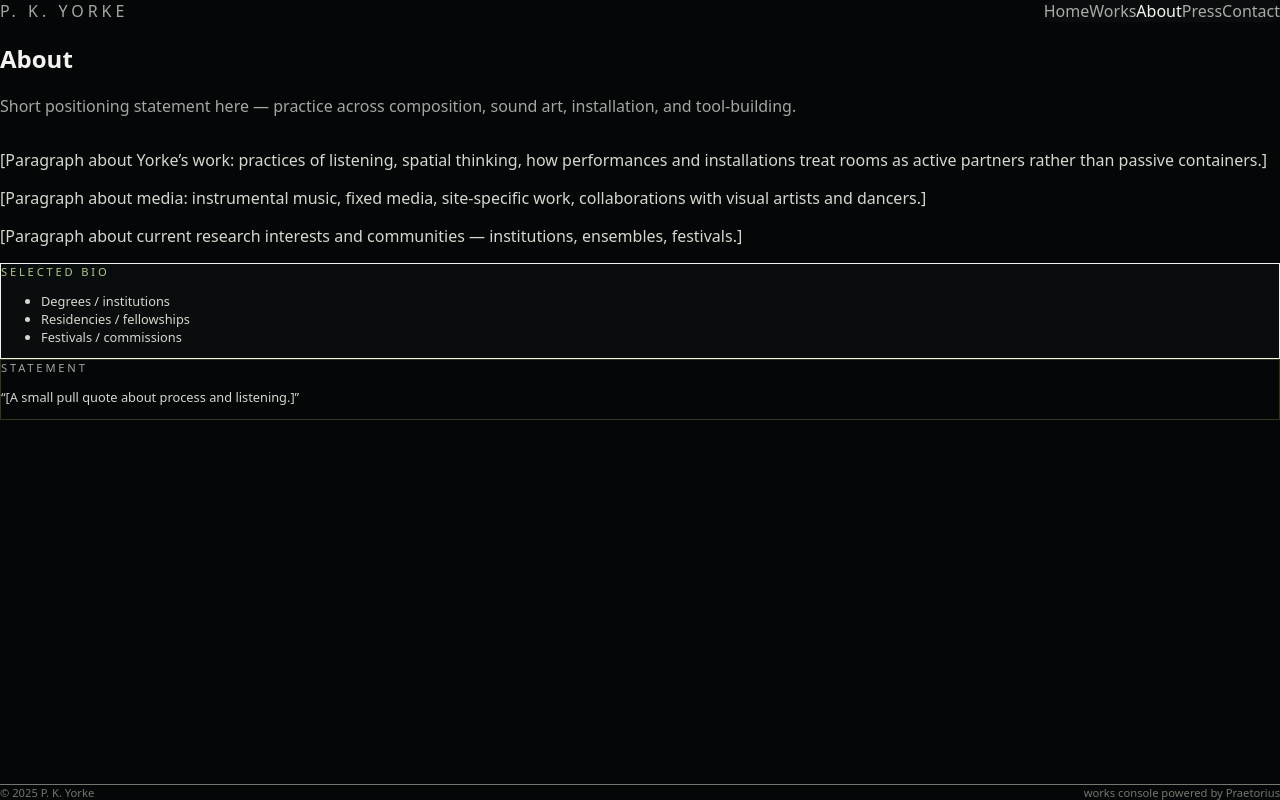
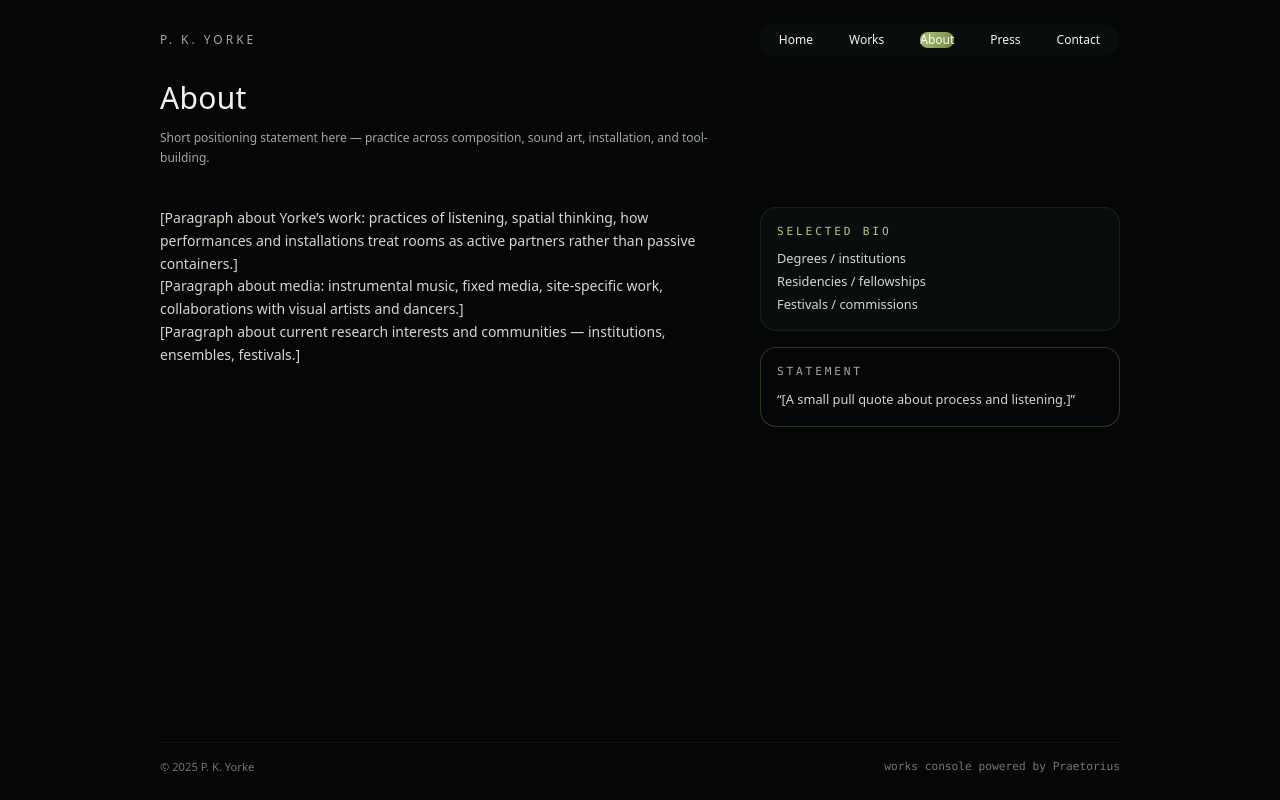
Before and after one commit to pkyorke/web, a React (Vite) app in the folder website/: page /web/about in a window 1280 px wide. Built offline with nearby package versions, Linux system fonts and the light colour scheme.

Commit message:
Update globals.css

```diff
--- a/website/src/styles/globals.css
+++ b/website/src/styles/globals.css
@@ -1,98 +1,170 @@
-@tailwind base;
-@tailwind components;
-@tailwind utilities;
+@import "tailwindcss";
+
+/*
+  Design tokens — olive, dark, typographic
+  -------------------------------------------------- */
 
 :root {
-  --font-sans: system-ui, -apple-system, BlinkMacSystemFont, 'SF Pro Text', 'Inter', sans-serif;
-  --font-mono: ui-monospace, SFMono-Regular, Menlo, Monaco, Consolas, 'Liberation Mono', 'Courier New', monospace;
+  /* Fonts */
+  --font-sans: system-ui, -apple-system, BlinkMacSystemFont, "SF Pro Text",
+    "Inter", "Segoe UI", sans-serif;
+  --font-mono: ui-monospace, SFMono-Regular, Menlo, Monaco, Consolas,
+    "Liberation Mono", "Courier New", monospace;
+
+  /* Background & text */
   --color-bg-root: #050607;
   --color-bg-elevated: #0c1010;
   --color-text-primary: #f2f3f0;
   --color-text-muted: #a3a7a0;
   --color-border-subtle: rgba(255, 255, 255, 0.06);
+
+  /* Olive scale */
   --olive-50: #f4f5ed;
   --olive-100: #e2e7c8;
   --olive-300: #b3c685;
   --olive-500: #879b4a;
   --olive-700: #5c6d34;
   --olive-900: #323a1e;
-  --gradient-accent: linear-gradient(135deg, #b3c685, #6f8240);
-  --color-accent-secondary: #808ca0;
+
+  /* Accent gradient */
+  --gradient-accent: linear-gradient(120deg, #b3c685, #6f8240);
+
+  color-scheme: dark;
 }
 
-* {
+/*
+  Layout reset & base
+  -------------------------------------------------- */
+
+*,
+*::before,
+*::after {
   box-sizing: border-box;
 }
 
 html,
 body,
 #root {
-  height: 100%;
+  margin: 0;
+  padding: 0;
+  min-height: 100%;
 }
 
 body {
-  margin: 0;
-  font-family: var(--font-sans);
   background-color: var(--color-bg-root);
   color: var(--color-text-primary);
+  font-family: var(--font-sans);
   -webkit-font-smoothing: antialiased;
+  text-rendering: optimizeLegibility;
+}
+
+img,
+picture,
+video,
+canvas,
+svg {
+  max-width: 100%;
+  display: block;
+}
+
+/*
+  Typography defaults
+  -------------------------------------------------- */
+
+h1,
+h2,
+h3,
+h4,
+h5,
+h6 {
+  font-weight: 500;
+  letter-spacing: 0.01em;
+}
+
+p {
+  margin: 0;
 }
 
 a {
   color: inherit;
-  text-decoration: none;
+  text-decoration-color: rgba(135, 155, 74, 0.6);
+  text-underline-offset: 3px;
 }
 
-.noise-overlay::before {
-  content: '';
-  position: fixed;
-  inset: 0;
-  pointer-events: none;
-  background-image: linear-gradient(145deg, rgba(135, 155, 74, 0.08), transparent);
-  opacity: 0.5;
-  mix-blend-mode: screen;
+a:hover {
+  text-decoration-color: rgba(179, 198, 133, 1);
 }
 
-@layer components {
-  .display-1 {
-    font-size: clamp(2.6rem, 5vw, 3.25rem);
-    line-height: 1.1;
-    letter-spacing: -0.04em;
+/* Mono / meta text helper */
+.font-mono {
+  font-family: var(--font-mono);
+}
+
+/*
+  Scrollbars (subtle, on desktop only)
+  -------------------------------------------------- */
+
+@media (pointer: fine) {
+  ::-webkit-scrollbar {
+    width: 8px;
+    height: 8px;
   }
-  .display-2 {
-    font-size: clamp(1.8rem, 4vw, 2rem);
-    line-height: 1.2;
+
+  ::-webkit-scrollbar-track {
+    background: transparent;
   }
-  .subtitle {
-    font-size: 1.25rem;
-    line-height: 1.4;
+
+  ::-webkit-scrollbar-thumb {
+    background: rgba(255, 255, 255, 0.06);
+    border-radius: 999px;
   }
-  .body {
-    font-size: 1.05rem;
-    line-height: 1.7;
-  }
-  .meta {
-    font-family: var(--font-mono);
-    font-size: 0.82rem;
-    letter-spacing: 0.08em;
-    text-transform: uppercase;
-  }
-  .glass-panel {
-    background: rgba(12, 16, 16, 0.9);
-    border: 1px solid rgba(135, 155, 74, 0.3);
-    border-radius: 1.5rem;
-    backdrop-filter: blur(18px);
-    box-shadow: 0 30px 80px rgba(0, 0, 0, 0.55);
+
+  ::-webkit-scrollbar-thumb:hover {
+    background: rgba(255, 255, 255, 0.12);
   }
 }
 
-@media (prefers-reduced-motion: reduce) {
-  *,
-  *::before,
-  *::after {
-    animation-duration: 0.001ms !important;
-    animation-iteration-count: 1 !important;
-    transition-duration: 0.001ms !important;
-    scroll-behavior: auto !important;
-  }
+/*
+  Utility helpers for “glass” look (optional, used by tailwind via arbitrary classes)
+  -------------------------------------------------- */
+
+.glass-panel {
+  background-color: color-mix(
+    in srgb,
+    var(--color-bg-elevated) 88%,
+    rgba(255, 255, 255, 0.08)
+  );
+  backdrop-filter: blur(18px);
+  border-radius: 1.5rem;
+  border: 1px solid rgba(255, 255, 255, 0.08);
+  box-shadow: 0 18px 60px rgba(0, 0, 0, 0.75);
 }
+
+/*
+  Code / pre blocks — tame any leftover Vite scaffolding
+  -------------------------------------------------- */
+
+code,
+pre {
+  font-family: var(--font-mono);
+  font-size: 0.8rem;
+}
+
+pre {
+  padding: 1rem;
+  border-radius: 0.75rem;
+  background: #060809;
+  border: 1px solid rgba(255, 255, 255, 0.08);
+  overflow: auto;
+}
+
+/*
+  Root container helper — matches AppShell max-width & centering
+  (Tailwind does most of the work; this just keeps any raw content from being ugly)
+  -------------------------------------------------- */
+
+.root-shell {
+  max-width: 80rem;
+  margin-inline: auto;
+  padding-inline: 1rem;
+}
```
